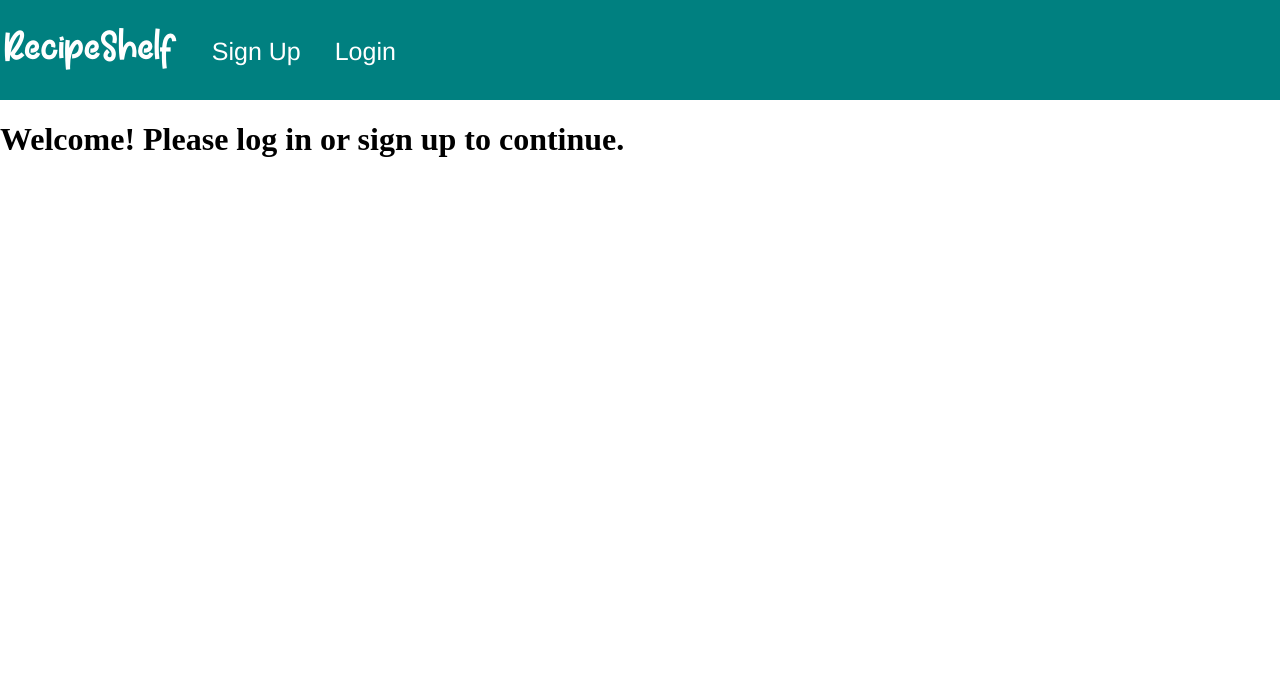
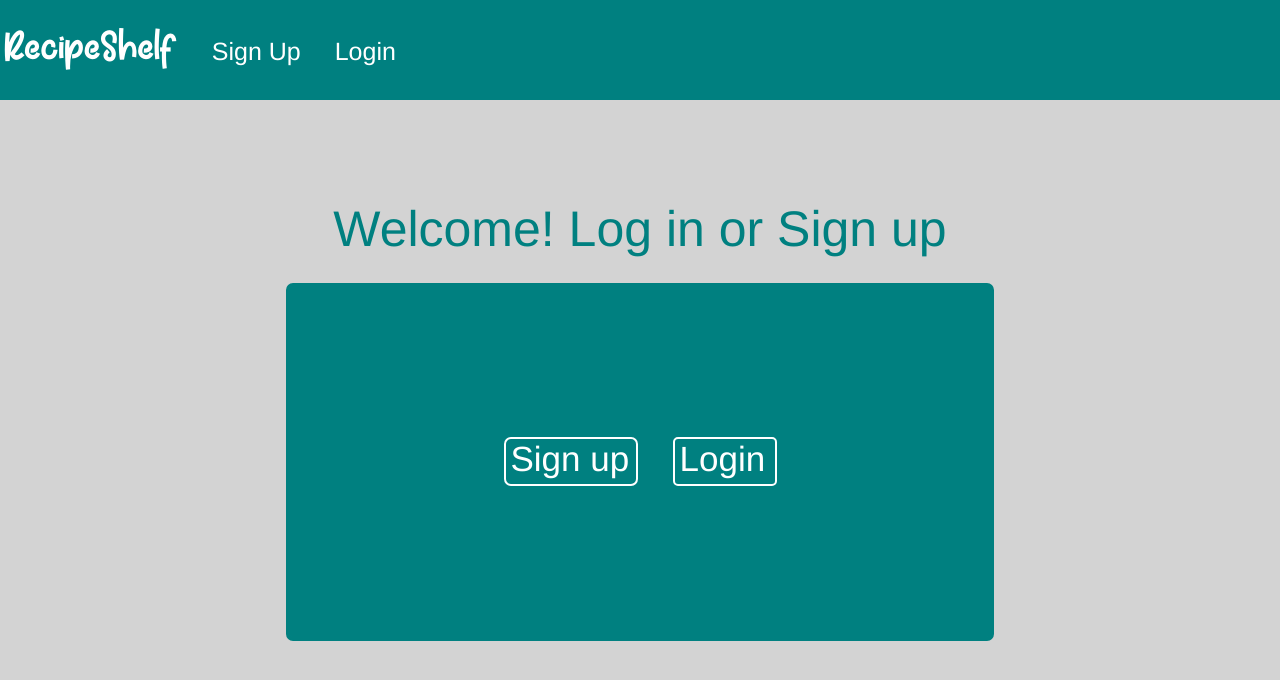
Before and after one commit to L-E-Freeman/RecipeShelf, a Django app: page /recipes/ in a window 1280 px wide. Shown: the top 680 px of the page. Run offline with Django 3.2, Linux system fonts and the light colour scheme; some libraries are stand-ins or nearby versions.

Commit message:
Beautified home page with some css.

```diff
--- a/recipes/static/recipes/base_style.css
+++ b/recipes/static/recipes/base_style.css
@@ -30,7 +30,7 @@
 }
 
 
-a:not(#logo):hover {
+a:not(#logo, .signup, .login):hover {
     text-decoration: underline;
 }
 
--- a/recipes/static/recipes/home_page_style.css
+++ b/recipes/static/recipes/home_page_style.css
@@ -0,0 +1,113 @@
+body {
+    background-color: lightgrey;
+}
+
+.welcomecontainer {
+    display: flex;
+    justify-content: center;
+    padding-bottom: 25px;
+}
+
+#welcome {
+    font-family: Helvetica;
+    font-size: 50px;
+    padding-top: 100px;
+    color: teal;
+}
+
+.linkcontainer {
+    display: flex;
+    justify-content: center;
+    height: 200px;
+    width: 700px;
+    padding-top: 150px;
+    border: solid;
+    border-width: 4px;
+    border-radius: 7px;
+    border-color: teal;
+    background-color: teal;
+    margin: auto;
+}
+
+.signup {
+    min-width: 120px;
+    display: inline-block;
+    font-family: Helvetica;
+    position: relative;
+    font-size: 35px;
+    height: 45px;
+    text-decoration: none;
+    background: teal;
+    color: white;
+    border: 2px solid;
+    border-radius: 7px;
+    margin-right: 35px;
+    cursor: pointer;
+    transition: all 0.3s ease;
+    z-index: 0;
+    color: white;
+    overflow: hidden;
+    padding-left: 5px;
+    padding-right: 5px;
+}
+
+.signup:hover {
+    color: teal;
+}
+
+.signup:hover:after {
+    width: 100%;
+}
+
+.signup:after {
+    content:"";
+    position:absolute;
+    z-index: -1;
+    transition: all 0.3s ease;
+    left: 0;
+    top: 0;
+    width: 0;
+    height:100%;
+    background: white;
+}
+
+.login {
+    min-width: 90px;
+    display: inline-block;
+    font-family: Helvetica;
+    position: relative;
+    font-size: 35px;
+    height: 45px;
+    text-decoration: none;
+    background: teal;
+    color: white;
+    border: 2px solid;
+    border-radius: 5px;
+    cursor: pointer;
+    transition: all 0.3s ease;
+    z-index: 0;
+    color: white;
+    overflow: hidden;
+    padding-left: 5px;
+    padding-right: 5px;
+}
+
+.login:hover {
+    color: teal;
+}
+
+.login:hover:after {
+    width: 100%;
+}
+
+.login:after {
+    content:"";
+    position:absolute;
+    z-index: -1;
+    transition: all 0.3s ease;
+    left: 0;
+    top: 0;
+    width: 0;
+    height:100%;
+    background: white;
+}
--- a/recipes/static/recipes/recipe_index_style.css
+++ b/recipes/static/recipes/recipe_index_style.css
@@ -41,7 +41,7 @@
 
 h2 {
     font-family: Foodpacker;
-    color: black;
+    color: teal;
     text-align: center;
     font-size: 60px;
 }
--- a/recipes/templates/recipes/home_page.html
+++ b/recipes/templates/recipes/home_page.html
@@ -6,6 +6,13 @@
 
 <link rel="stylesheet" type="text/css" href="{% static 'recipes/home_page_style.css' %}">
 
-<h1>Welcome! Please log in or sign up to continue. </h1>
+<div class="welcomecontainer">
+    <div id="welcome">Welcome! Log in or Sign up</div>
+</div>
 
+<div class="linkcontainer">
+    <a class="signup" href = "{% url 'recipes:signup' %}">Sign up</a>
+    <a class="login" href = "{% url 'recipes:login' %}">Login</a></div>
+
+</div>
 {% endblock %}
--- a/recipes/views.py
+++ b/recipes/views.py
@@ -13,6 +13,17 @@ from django.views.generic.list import ListView
 
 from .forms import (IngredientFormSet, MethodFormSet, RecipeForm)
 from .models import RecipeCard
+
+
+def rerender_form(request, form, iformset, mformset, error):
+    form = RecipeForm(request.POST or None)
+    iformset = IngredientFormSet(request.POST or None)
+    mformset = MethodFormSet(request.POST or None)
+    return render(request, 'recipes/create_recipe.html', {
+        'form':form,
+        'iformset':iformset,
+        'mformset':mformset,
+        'error_message':error})
 
 # Handles forms for creating recipe, both initialization and posting.
 @login_required(login_url='recipes:homepage')
@@ -41,6 +52,25 @@ def create_recipe(request):
             recipe_card = form.save()
             iformset = IngredientFormSet(request.POST, instance = recipe_card)
             mformset = MethodFormSet(request.POST, instance = recipe_card)
+            # TODO: REFACTOR.
+            if (recipe_card.active_time_hours <=0 and
+                recipe_card.active_time_minutes <=0) or (
+                recipe_card.total_time_hours <=0 and
+                recipe_card.total_time_minutes <=0) or (
+                recipe_card.active_time_hours <0 or
+                recipe_card.active_time_minutes <0 or
+                recipe_card.total_time_hours <0 or
+                recipe_card.total_time_minutes <0):
+                recipe_card.delete()
+                error = "Recipe timings cannot be zero or negative."
+                form = RecipeForm(request.POST or None)
+                iformset = IngredientFormSet(request.POST or None)
+                mformset = MethodFormSet(request.POST or None)
+                return render(request, 'recipes/create_recipe.html', {
+                    'form':form,
+                    'iformset':iformset,
+                    'mformset':mformset,
+                    'error_message': error})
             if form.is_valid() and iformset.is_valid() and mformset.is_valid():
                 iformset.save()
                 mformset.save()
@@ -68,14 +98,15 @@ def create_recipe(request):
                     'mformset':mformset,
                     'error_message': error})
         else:
-            form = RecipeForm()
-            iformset = IngredientFormSet()
-            mformset = MethodFormSet()
+            form = RecipeForm(request.POST or None)
+            iformset = IngredientFormSet(request.POST or None)
+            mformset = MethodFormSet(request.POST or None)
             return render(request, 'recipes/create_recipe.html', {
                 'form':form,
                 'iformset':iformset,
                 'mformset':mformset,
                 'error_message': "Oops! A form isn't valid."})
+
 
 
 def edit_recipe(request, recipecard_id):
```
Also changed, not shown: recipes/models.py (+4 -4 lines), recipes/static/recipes/create_recipe_style.css (+8 -2 lines), db.sqlite3, recipes/migrations/0013_auto_20210929_2314.py (added), recipes/static/recipes/fonts/Romelio.otf (added).
